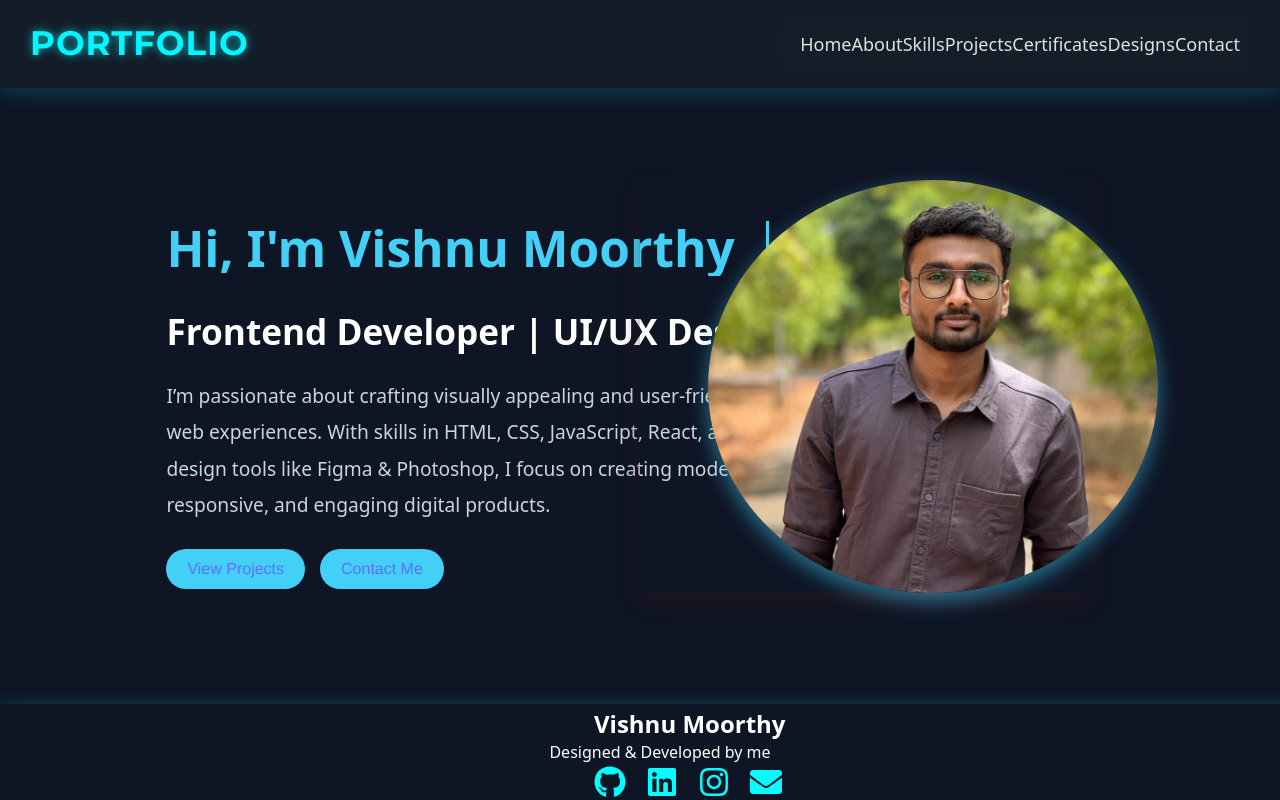
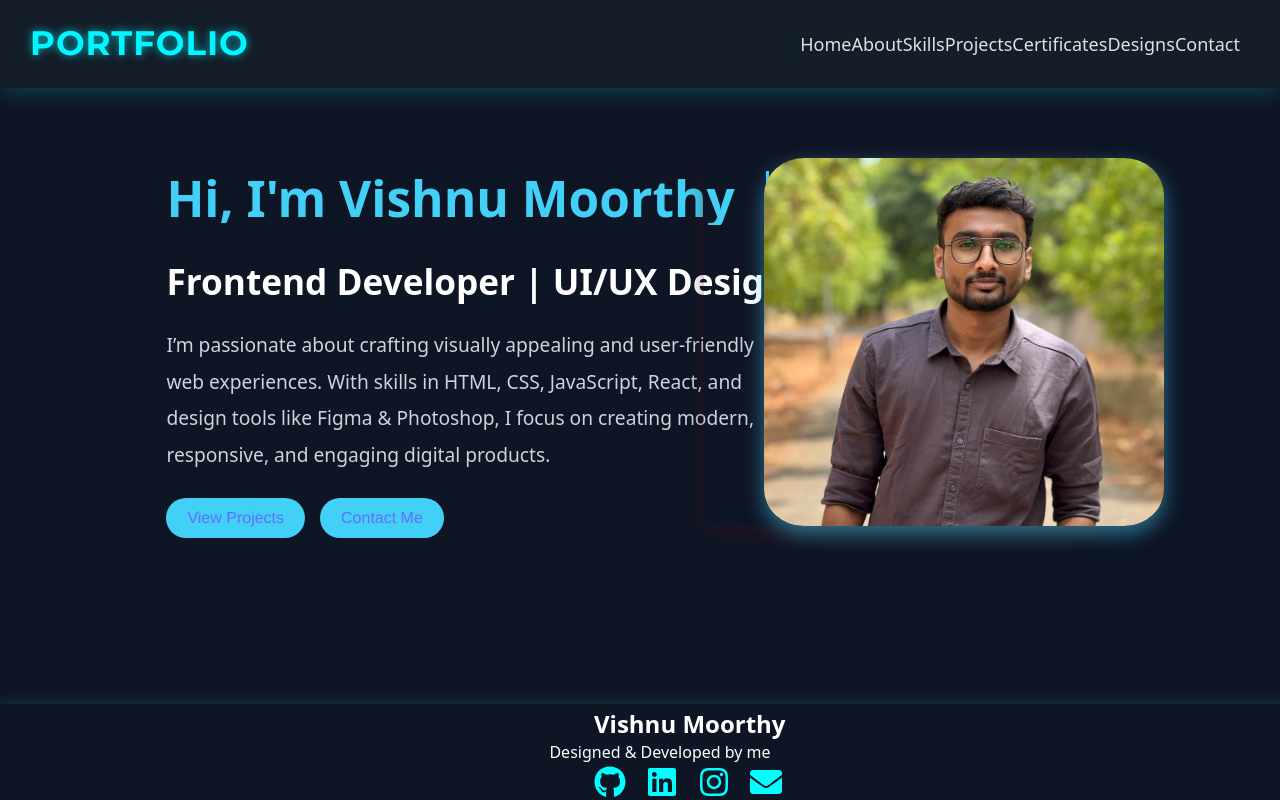
Before and after one commit to vishnu-1603/vishnuportfolio2, a React (Vite) app: page / in a window 1280 px wide. Built offline with nearby package versions, Linux system fonts and the light colour scheme.

Commit message:
Update Home.css

```diff
--- a/src/components/Home/Home.css
+++ b/src/components/Home/Home.css
@@ -21,7 +21,7 @@
   margin-left: 10%;
   position: absolute;
   left: 3%;
-  top:25%;  animation: fadeDown 1s ease-in-out;
+  top:18%;  animation: fadeDown 1s ease-in-out;
 
 
 }
@@ -115,8 +115,8 @@
    animation: fadeDown 1s ease-in-out;
   box-shadow: 0 8px 20px rgba(67, 20, 26, 0.4);
   position: absolute;
-  left:50%;
-  top: 25%;
+  left:55%;
+  top: 22%;
 
 
 }
@@ -127,10 +127,10 @@
 
 .home-image img {
 
-  width: 450px;
-  border-radius: 50%;
+  width: 400px;
+  border-radius: 10%;
   box-shadow: 0 8px 20px rgba(67, 208, 246, 0.5);
-  max-width: 100%;
+  max-width: 110%;
   height: auto;
   margin-left: 30%;
 
```
